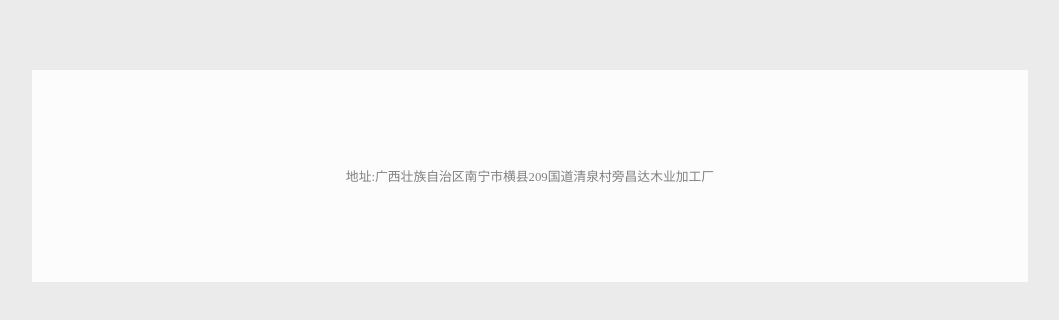
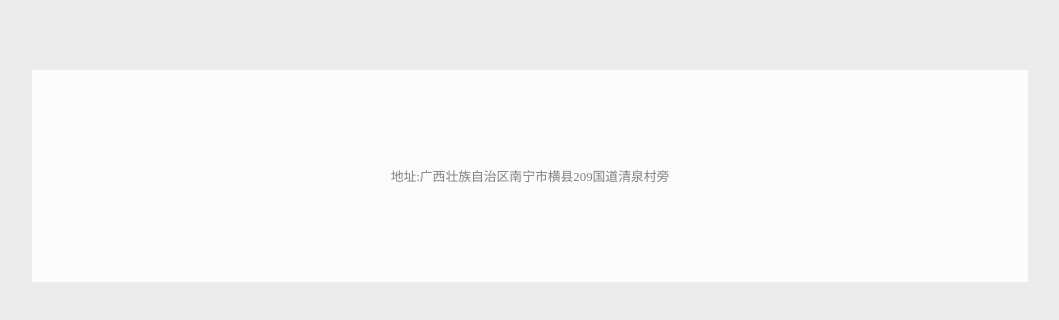
Before and after one commit to XiangdaChangdaWoodIndustry/xiangdachangdaWoodIndustry.github.io, a plain HTML site: page product.html in a window 1280 px wide. Shown: the part 346-666 px from the top of the page, without its empty margins (110-1169 px from the left). Drawn offline with Linux system fonts and the light colour scheme.

Commit message:
Update product.html

```diff
--- a/product.html
+++ b/product.html
@@ -33,7 +33,7 @@
   </tr>
   <tr style="heigst:50px;text-align:center;background:#FCFCFC;">
    <td colspan="4"style="font-size:.8em;color:gray">
-    地址:广西壮族自治区南宁市横县209国道清泉村旁昌达木业加工厂
+    地址:广西壮族自治区南宁市横县209国道清泉村旁
    </td>
   </tr>
  </table>
```
